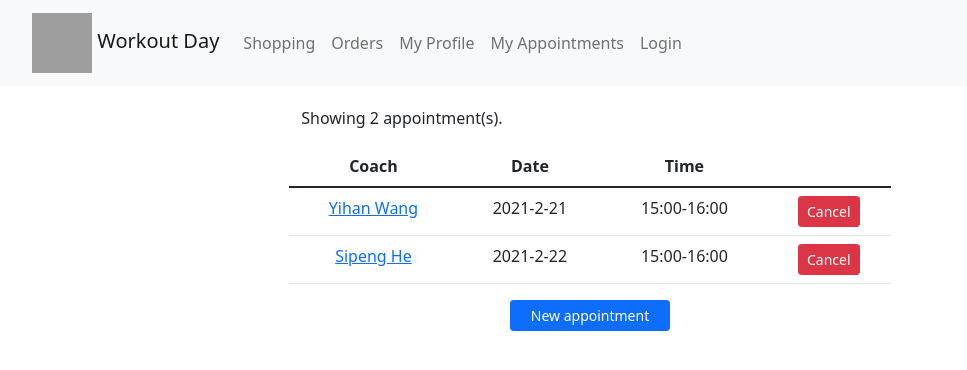
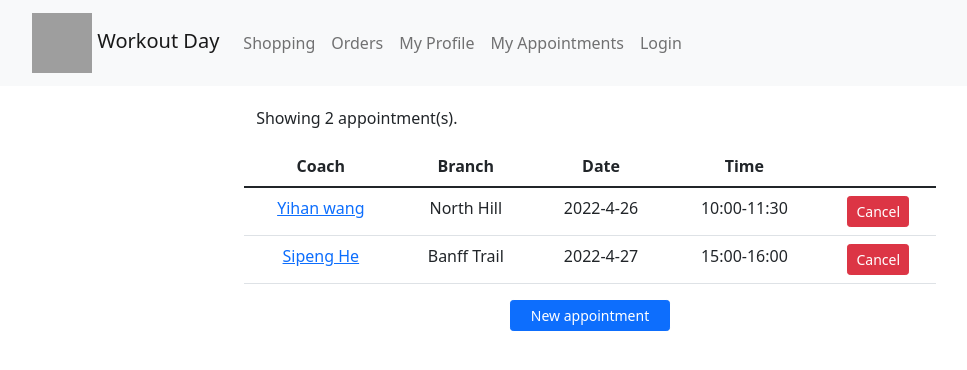
Before and after one commit to hsp8412/workout-day-gym-management-system, a React (Create React App) app in the folder front-end/: page /appointments in a window 1280 px wide. Shown: the top 370 px of the page, without its empty margins (50-1017 px from the left). Built offline with nearby package versions, Linux system fonts and the light colour scheme; grey boxes are pictures that could not be loaded.

Commit message:
Change the representation for appointment time

```diff
--- a/front-end/src/components/appointmentTable.jsx
+++ b/front-end/src/components/appointmentTable.jsx
@@ -14,6 +14,7 @@ class AppointmentTable extends React.Component {
         </Link>
       ),
     },
+    { path: "branch", label: "Branch" },
     { path: "date", label: "Date " },
     {
       path: "time",
--- a/front-end/src/pages/appointments.jsx
+++ b/front-end/src/pages/appointments.jsx
@@ -5,6 +5,9 @@ import NewAppointment from "../components/newAppointment";
 import CancelAppointmentConfirm from "../components/cancelAppointmentConfirm";
 import app from "../App";
 import { getAppointments } from "../services/appointments";
+import { getCoachById } from "../services/coach";
+import appointmentTable from "../components/appointmentTable";
+import { getBranchById } from "../services/branch";
 
 class Appointment extends React.Component {
   state = {
@@ -15,9 +18,43 @@ class Appointment extends React.Component {
   };
 
   componentDidMount() {
+    let appointments = getAppointments();
+    let allAppointments = appointments.map((appointment) => ({
+      _id: appointment._id,
+      coach: getCoachById(appointment.coachId).name,
+      branch: getBranchById(appointment.branchId).name,
+      time: this.getAppointmentTime(appointment),
+      date:
+        appointment.startTime.getFullYear() +
+        "-" +
+        appointment.startTime.getMonth() +
+        "-" +
+        appointment.startTime.getDate(),
+    }));
     this.setState({
-      allAppointments: getAppointments(),
+      allAppointments,
     });
+    console.log(allAppointments);
+  }
+
+  getAppointmentTime(appointment) {
+    let startHour = appointment.startTime.getHours().toString();
+    let startMinute = appointment.startTime.getMinutes().toString();
+    let endHour = appointment.endTime.getHours().toString();
+    let endMinute = appointment.endTime.getMinutes().toString();
+    if (startHour === "0") {
+      startHour = "00";
+    }
+    if (startMinute === "0") {
+      startMinute = "00";
+    }
+    if (endHour === "0") {
+      endHour = "00";
+    }
+    if (endMinute === "0") {
+      endMinute = "00";
+    }
+    return startHour + ":" + startMinute + "-" + endHour + ":" + endMinute;
   }
 
   handleNewAppointment = () => {
--- a/front-end/src/services/appointments.js
+++ b/front-end/src/services/appointments.js
@@ -1,15 +1,17 @@
 const appointments = [
   {
     _id: 1,
-    coach: "Yihan Wang",
-    date: "2021-2-21",
-    time: "15:00-16:00",
+    coachId: 2,
+    startTime: new Date(2022, 4, 26, 10, 0),
+    endTime: new Date(2022, 4, 26, 11, 30),
+    branchId: "1",
   },
   {
     _id: 2,
-    coach: "Sipeng He",
-    date: "2021-2-22",
-    time: "15:00-16:00",
+    coachId: 1,
+    startTime: new Date(2022, 4, 27, 15, 0),
+    endTime: new Date(2022, 4, 27, 16, 0),
+    branchId: "2",
   },
 ];
 
--- /dev/null
+++ b/front-end/src/services/availableTimeSlot.js
@@ -0,0 +1 @@
+const timeSlots = [];
--- /dev/null
+++ b/front-end/src/services/branch.js
@@ -0,0 +1,8 @@
+const branches = [
+  { _id: 1, name: "North Hill" },
+  { _id: 2, name: "Banff Trail" },
+];
+
+export function getBranchById(id) {
+  return branches.find((branch) => branch._id == id);
+}
--- /dev/null
+++ b/front-end/src/services/coach.js
@@ -0,0 +1,8 @@
+const coaches = [
+  { _id: 1, name: "Sipeng He" },
+  { _id: 2, name: "Yihan wang" },
+];
+
+export function getCoachById(id) {
+  return coaches.find((coach) => coach._id == id);
+}
```
